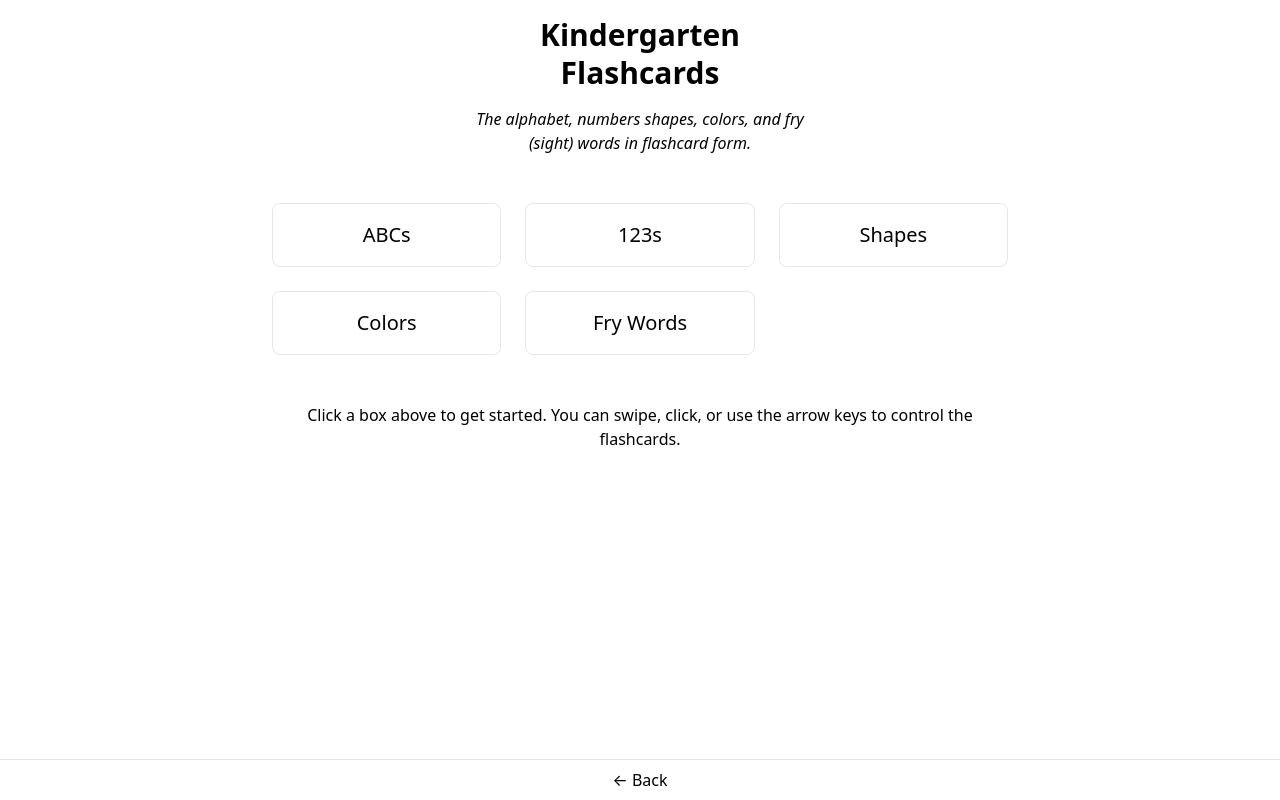
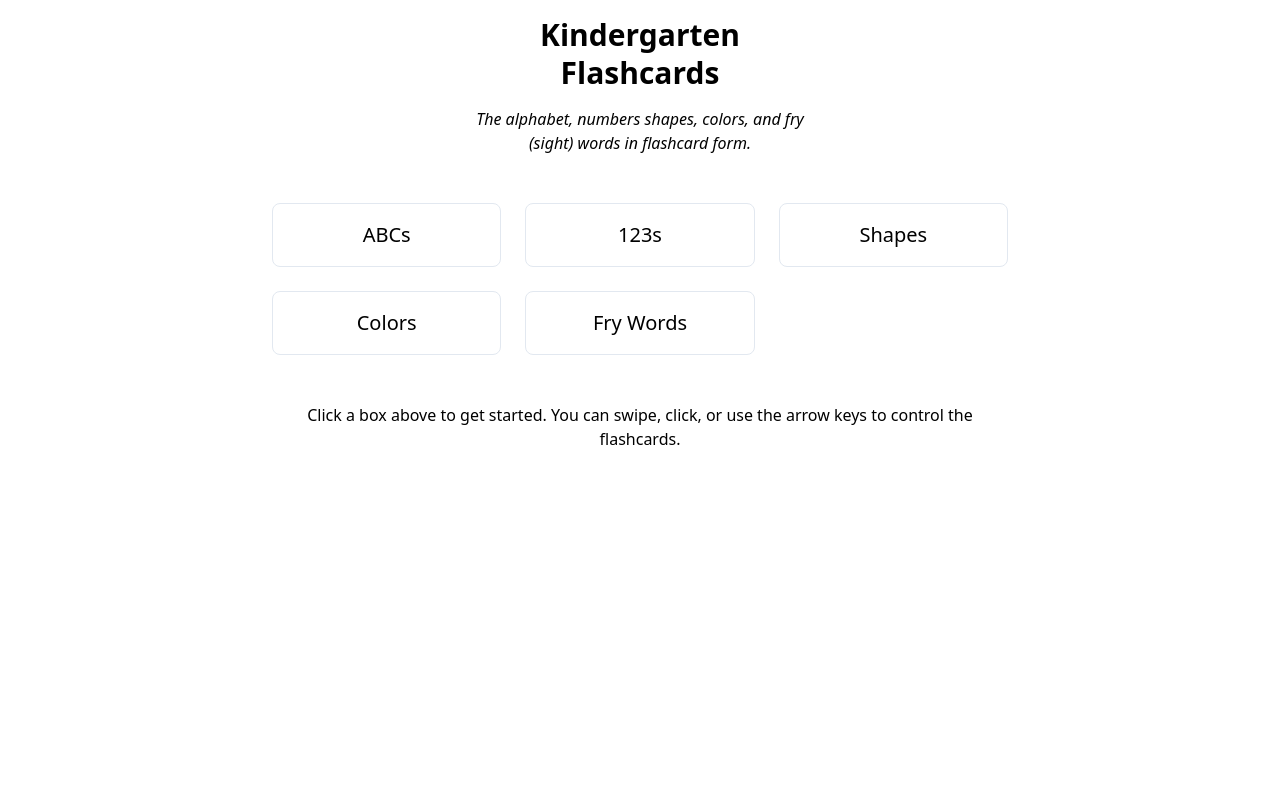
Before and after one commit to gregrickaby/preschool-flashcards, a Next.js app: page / in a window 1280 px wide. Built offline with nearby package versions, Linux system fonts and the light colour scheme.

Commit message:
remove footer

```diff
--- a/pages/index.js
+++ b/pages/index.js
@@ -1,4 +1,3 @@
-import Footer from '@/components/Footer'
 import Header from '@/components/Header'
 import Link from 'next/link'
 import SiteHead from '@/components/SiteHead'
@@ -40,7 +39,6 @@ const HomePage = () => (
         keys to control the flashcards.
       </p>
     </main>
-    <Footer />
   </div>
 )
 
```
